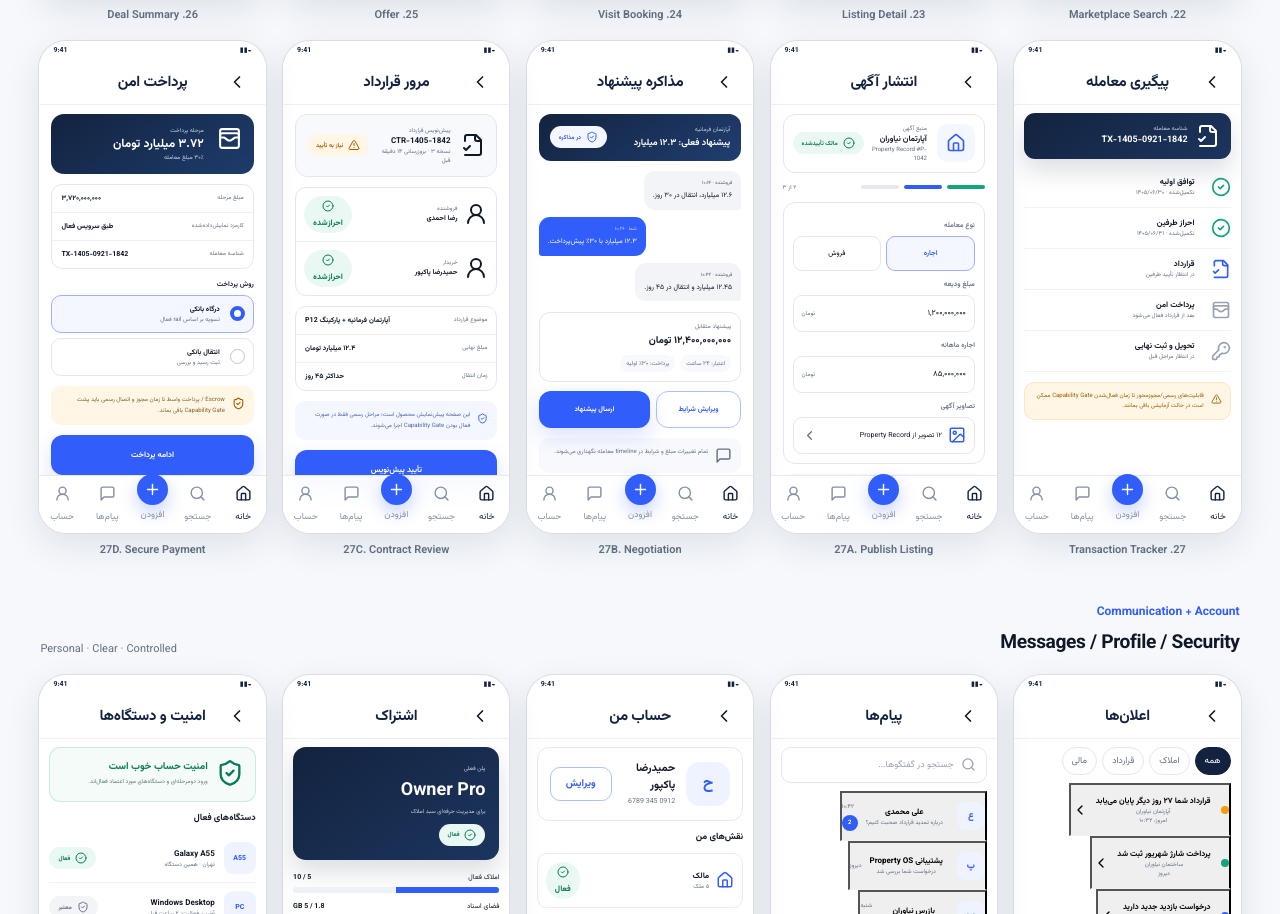
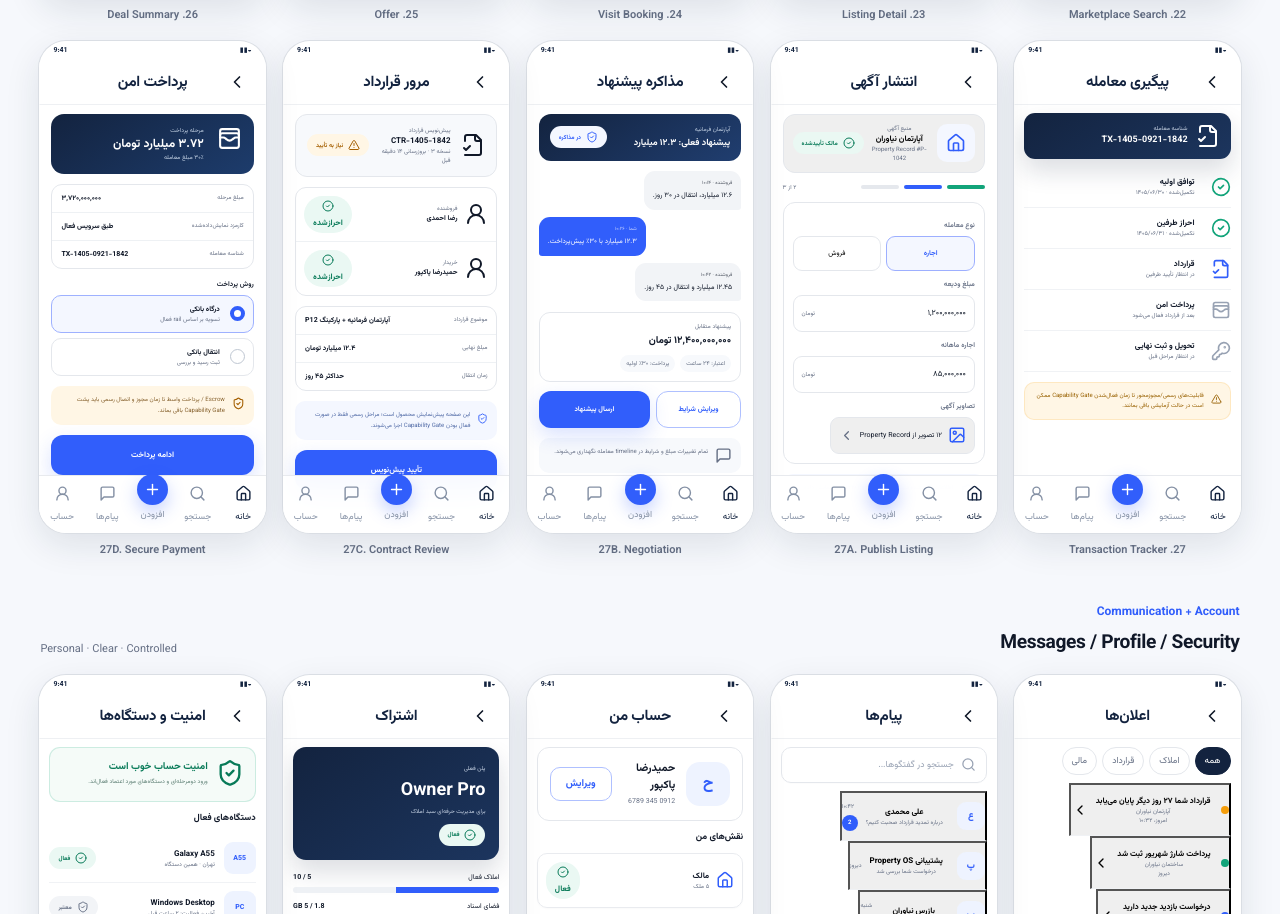
Before and after one commit to Hamrez95/property-os-ui, a React (Vite) app: page / in a window 1280 px wide. Shown: the part 6075-6989 px from the top of the page. Built offline with nearby package versions, Linux system fonts and the light colour scheme.

Commit message:
feat: connect marketplace and transaction screens

```diff
--- a/src/MarketplaceAccountScreens.tsx
+++ b/src/MarketplaceAccountScreens.tsx
@@ -3,19 +3,20 @@ import {
   ShieldCheck, SlidersHorizontal, UserRound, WalletCards
 } from 'lucide-react'
 import { Phone, Status } from './ui'
+import { go } from './navigation'
 
 export function PublishListing() {
   return <Phone title="انتشار آگهی">
-    <div className="mk-property-ref"><div className="mk-thumb"><Home size={20}/></div><div><span>منبع آگهی</span><strong>آپارتمان نیاوران</strong><small>Property Record #P-1042</small></div><Status tone="verified">مالک تأییدشده</Status></div>
+    <button className="mk-property-ref interactive-card" onClick={() => go('/property')}><div className="mk-thumb"><Home size={20}/></div><div><span>منبع آگهی</span><strong>آپارتمان نیاوران</strong><small>Property Record #P-1042</small></div><Status tone="verified">مالک تأییدشده</Status></button>
     <div className="mk-progress"><i className="done"/><i className="active"/><i/><span>۲ از ۳</span></div>
     <div className="mk-form">
       <label>نوع معامله</label><div className="mk-choice"><button className="active">اجاره</button><button>فروش</button></div>
       <label>مبلغ ودیعه</label><div className="mk-field"><span>۱,۲۰۰,۰۰۰,۰۰۰</span><small>تومان</small></div>
       <label>اجاره ماهانه</label><div className="mk-field"><span>۸۵,۰۰۰,۰۰۰</span><small>تومان</small></div>
-      <label>تصاویر آگهی</label><div className="mk-upload"><Image size={18}/><span>۱۲ تصویر از Property Record</span><ChevronLeft size={15}/></div>
+      <label>تصاویر آگهی</label><button className="mk-upload interactive-row" onClick={() => go('/property-documents')}><Image size={18}/><span>۱۲ تصویر از Property Record</span><ChevronLeft size={15}/></button>
     </div>
     <div className="mk-info"><ShieldCheck size={17}/><span>اطلاعات تأییدشده مستقیماً از Property Passport نمایش داده می‌شوند.</span></div>
-    <button className="btn primary mk-cta">پیش‌نمایش آگهی</button>
+    <button className="btn primary mk-cta" onClick={() => go('/listing')}>پیش‌نمایش آگهی</button>
   </Phone>
 }
 
@@ -28,7 +29,7 @@ export function NegotiationThread() {
       <div className="them"><small>فروشنده · ۱۰:۴۲</small><p>۱۲.۴۵ میلیارد و انتقال در ۴۵ روز.</p></div>
     </div>
     <div className="counter-card"><label>پیشنهاد متقابل</label><strong>۱۲,۴۰۰,۰۰۰,۰۰۰ تومان</strong><div><span>اعتبار: ۲۴ ساعت</span><span>پرداخت: ۳۰٪ اولیه</span></div></div>
-    <div className="negotiation-actions"><button className="btn secondary">ویرایش شرایط</button><button className="btn primary">ارسال پیشنهاد</button></div>
+    <div className="negotiation-actions"><button className="btn secondary" onClick={() => go('/offer')}>ویرایش شرایط</button><button className="btn primary" onClick={() => go('/deal')}>ارسال پیشنهاد</button></div>
     <div className="mk-info subtle"><MessageSquare size={17}/><span>تمام تغییرات مبلغ و شرایط در timeline معامله نگهداری می‌شوند.</span></div>
   </Phone>
 }
@@ -43,7 +44,7 @@ export function ContractReview() {
       <div><span>زمان انتقال</span><strong>حداکثر ۴۵ روز</strong></div>
     </div>
     <div className="mk-info"><ShieldCheck size={17}/><span>این صفحه پیش‌نمایش محصول است؛ مراحل رسمی فقط در صورت فعال بودن Capability Gate اجرا می‌شوند.</span></div>
-    <button className="btn primary mk-cta">تأیید پیش‌نویس</button>
+    <button className="btn primary mk-cta" onClick={() => go('/secure-payment')}>تأیید پیش‌نویس</button>
   </Phone>
 }
 
@@ -53,7 +54,7 @@ export function SecurePayment() {
     <div className="payment-breakdown"><div><span>مبلغ مرحله</span><strong>۳,۷۲۰,۰۰۰,۰۰۰</strong></div><div><span>کارمزد نمایش‌داده‌شده</span><strong>طبق سرویس فعال</strong></div><div><span>شناسه معامله</span><strong>TX-1405-0921-1842</strong></div></div>
     <div className="payment-method"><label>روش پرداخت</label><div className="active"><i/><span><strong>درگاه بانکی</strong><small>تسویه بر اساس rail فعال</small></span></div><div><i/><span><strong>انتقال بانکی</strong><small>ثبت رسید و بررسی</small></span></div></div>
     <div className="mk-info warning"><ShieldCheck size={17}/><span>Escrow / پرداخت واسط تا زمان مجوز و اتصال رسمی باید پشت Capability Gate باقی بماند.</span></div>
-    <button className="btn primary mk-cta">ادامه پرداخت</button>
+    <button className="btn primary mk-cta" onClick={() => go('/transaction')}>ادامه پرداخت</button>
   </Phone>
 }
 
```
